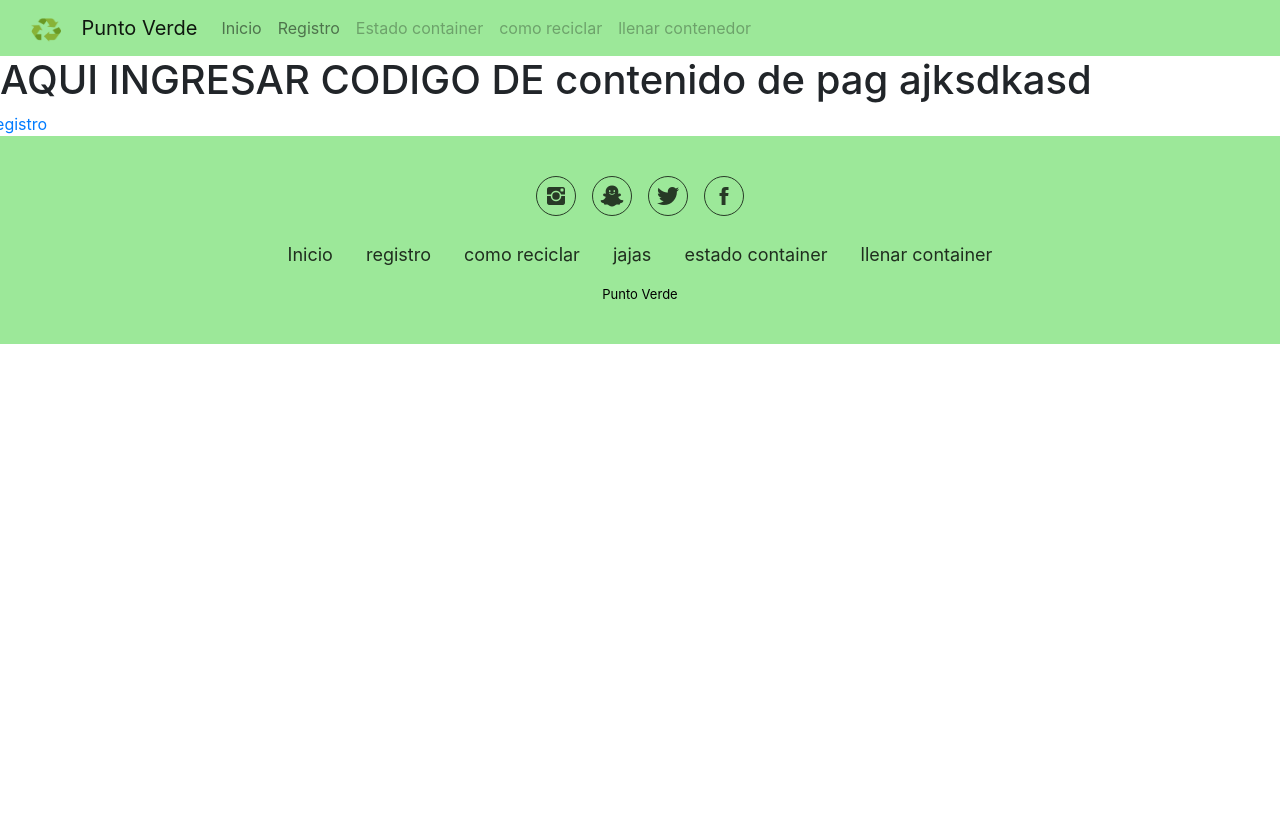
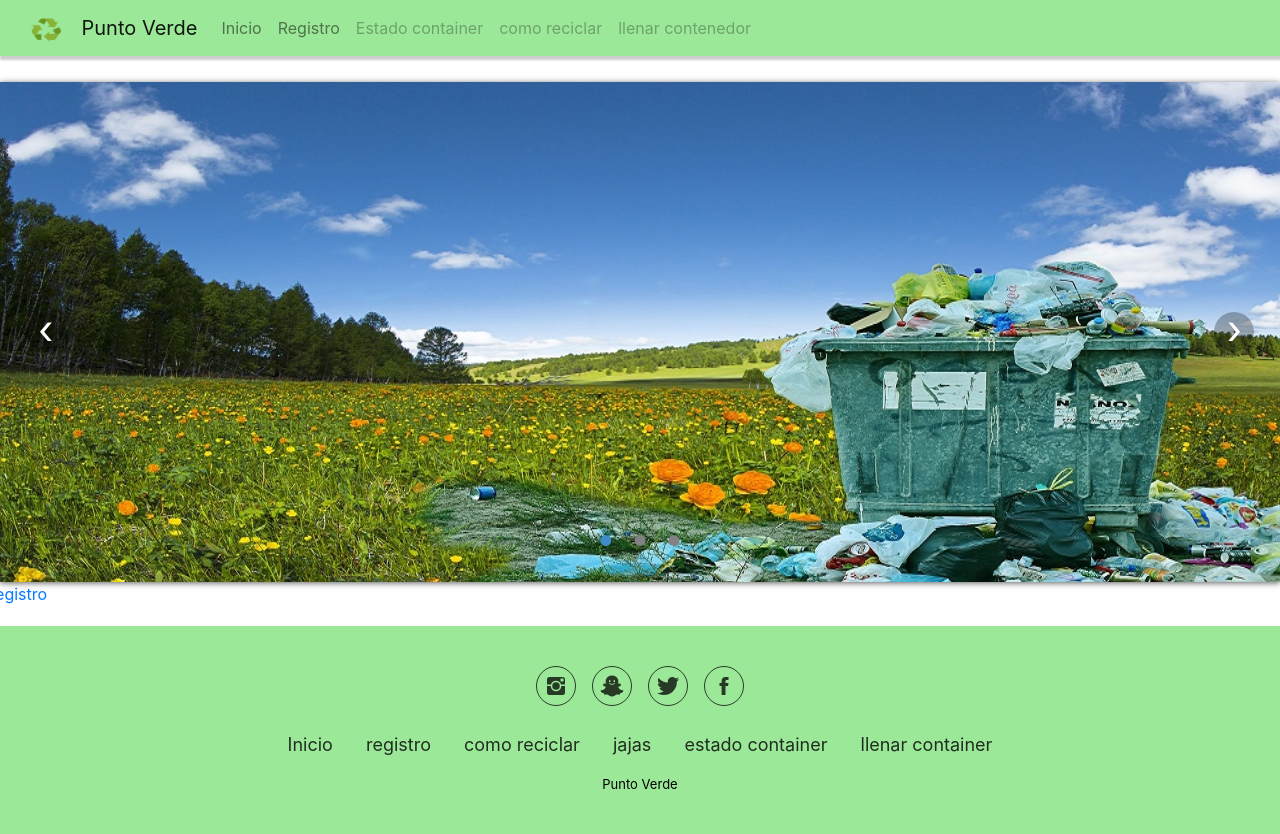
Before and after one commit to Ribot1/PuntoVerde, a Django app: page / in a window 1280 px wide. Before the commit the page ends 344 px from the top, so only its background shows below. Run offline with Django 4.2, Linux system fonts and the light colour scheme; some libraries are stand-ins or nearby versions.

Commit message:
registro y carrusel csss

```diff
--- a/punto_verde/aapp/static/app/css/estilo.css
+++ b/punto_verde/aapp/static/app/css/estilo.css
@@ -1,13 +1,171 @@
+
+/* ------------------------HOME----------------------------- */
+
+.slide {
+  position: relative;
+  box-shadow: 0px 1px 6px rgba(0, 0, 0, 0.64);
+  margin-top: 26px;
+}
+
+.slide-inner {
+  position: relative;
+  overflow: hidden;
+  width: 100%;
+  height: 500px;
+}
+
+.slide-open:checked + .slide-item {
+  position: static;
+  opacity: 100;
+}
+
+.slide-item {
+  position: absolute;
+  opacity: 0;
+  -webkit-transition: opacity 0.6s ease-out;
+  transition: opacity 0.6s ease-out;
+
+}
+
+.slide-item img {
+  display: auto;
+  height: auto;
+  max-width: 100%;
+  height: 65vh;
+  min-height: 400px;
+
+}
+
+.slide-control {
+  background: rgba(0, 0, 0, 0.28);
+  border-radius: 50%;
+  color: #fff;
+  cursor: pointer;
+  display: none;
+  font-size: 40px;
+  height: 40px;
+  line-height: 35px;
+  position: absolute;
+  top: 50%;
+  -webkit-transform: translate(0, -50%);
+  cursor: pointer;
+  -ms-transform: translate(0, -50%);
+  transform: translate(0, -50%);
+  text-align: center;
+  width: 40px;
+  z-index: 10;
+}
+
+.slide-control.prev {
+  left: 2%;
+}
+
+.slide-control.next {
+  right: 2%;
+}
+
+.slide-control:hover {
+  background: rgba(0, 0, 0, 0.8);
+  color: #aaaaaa;
+}
+
+#slide-1:checked ~ .control-1,
+#slide-2:checked ~ .control-2,
+#slide-3:checked ~ .control-3 {
+  display: block;
+}
+
+.slide-indicador {
+  list-style: none;
+  margin: 0;
+  padding: 0;
+  position: absolute;
+  bottom: 2%;
+  left: 0;
+  right: 0;
+  text-align: center;
+  z-index: 10;
+}
+
+.slide-indicador li {
+  display: inline-block;
+  margin: 0 5px;
+}
+
+.slide-circulo {
+  color: #828282;
+  cursor: pointer;
+  display: block;
+  font-size: 35px;
+}
+
+.slide-circulo:hover {
+  color: #aaaaaa;
+}
+
+#slide-1:checked ~ .control-1 ~ .slide-indicador
+   li:nth-child(1) .slide-circulo,
+#slide-2:checked ~ .control-2 ~ .slide-indicador
+    li:nth-child(2) .slide-circulo,
+#slide-3:checked ~ .control-3 ~ .slide-indicador
+    li:nth-child(3) .slide-circulo {
+  color: #428bca;
+}
+
+#titulo {
+  width: 100%;
+  position: absolute;
+  padding: 0px;
+  margin: 0px auto;
+  text-align: center;
+  font-size: 27px;
+  color: rgba(255, 255, 255, 1);
+  font-family: 'Open Sans', sans-serif;
+  z-index: 9999;
+  text-shadow: 0px 1px 2px rgba(0, 0, 0, 0.33),
+       -1px 0px 2px rgba(255, 255, 255, 0);
+}
 
 
 
 
 
+
+
+
+
+
+
+/* ----------------------------------------------------- */
+
+
+
+/* -------------------- NAV DIV ------------------------ */
+
+.navess{
+  box-shadow: 2px 2px 2px 2px rgba(0, 0, 0, 0.199);
+  margin-bottom: 20px;
+}
+
+
+/* ----------------------------------------------------- */
+
+
+
 /* ---------------  REGISTRO  ------------------------- */
 
+.formulario{
+  width: 60%;
+  margin-left: 22.5%;
+  margin-top: 55px;
+  margin-bottom: 55px;
+  border: 1px solid rgb(141, 255, 141);
+  padding: 15px;
+  box-shadow: 2px 2px 2px 4px rgba(0, 0, 0, 0.2);
+}
 
 .formu h2{
-    margin-left: 50%;
+    margin-left: 43%;
     padding-top: 30px;
     padding-bottom: 10px;
 }
@@ -17,7 +175,7 @@
 }
 
 .botones{
-    margin-left: 50%;
+    margin-left: 45%;
     margin-bottom: 20px;
     height: 60px;
     width: 90px;
@@ -41,6 +199,7 @@
 /*-------------------------- footer ---------------------------*/
 
 .footer-basic {
+  margin-top: 20px;
     padding:40px 0;
     background-color: rgba(93, 218, 89, 0.61);
     color:black;
--- a/punto_verde/aapp/templates/app/base.html
+++ b/punto_verde/aapp/templates/app/base.html
@@ -17,7 +17,7 @@
 <body>
 
 
-
+<div class="navess">
     <nav class="navbar navbar-expand-sm bg-color navbar-light" style="background-color: rgba(93, 218, 89, 0.61);">
         <div class="container-fluid">
           <ul class="navbar-nav">
@@ -45,7 +45,7 @@
           </ul>
         </div>
       </nav>
-
+  </div>
 
 
 
--- a/punto_verde/aapp/templates/app/home.html
+++ b/punto_verde/aapp/templates/app/home.html
@@ -2,8 +2,48 @@
 
 {% block contenido %}
 
+{% load static %}
+<div class="slide">
+  <div class="slide-inner">
+    <input class="slide-open" type="radio" id="slide-1"
+          name="slide" aria-hidden="true" hidden="" checked="checked">
+    <div class="slide-item">
+      <img class="img-responsive center-block" src="{% static 'app/img/carrusel1.jpg' %}" alt=""  width="auto"  height="auto">
+    </div>
+    <input class="slide-open" type="radio" id="slide-2"
+          name="slide" aria-hidden="true" hidden="" >
+    <div class="slide-item">
+      <img class="img-responsive center-block" src="{% static 'app/img/carrusel2.jpg' %}" alt=""  >
+    </div>
+    <input class="slide-open" type="radio" id="slide-3"
+          name="slide" aria-hidden="true" hidden="">
+    <div class="slide-item">
+      <img class="img-responsive center-block" src="{% static 'app/img/carrusel3.jpg' %}" alt=""  width="auto" height="30%">
+    </div>
+    <label for="slide-3" class="slide-control prev control-1">‹</label>
+    <label for="slide-2" class="slide-control next control-1">›</label>
+    <label for="slide-1" class="slide-control prev control-2">‹</label>
+    <label for="slide-3" class="slide-control next control-2">›</label>
+    <label for="slide-2" class="slide-control prev control-3">‹</label>
+    <label for="slide-1" class="slide-control next control-3">›</label>
+    <ol class="slide-indicador">
+      <li>
+        <label for="slide-1" class="slide-circulo">•</label>
+      </li>
+      <li>
+        <label for="slide-2" class="slide-circulo">•</label>
+      </li>
+      <li>
+        <label for="slide-3" class="slide-circulo">•</label>
+      </li>
+    </ol>
+  </div>
+</div>
 
-<h1> AQUI INGRESAR CODIGO DE contenido de pag ajksdkasd</h1>
+
+
+
+<!-- ------------------------------------------------------- -->
 
 <div class="continer">
   <div class="row">
--- a/punto_verde/aapp/templates/app/llenado.html
+++ b/punto_verde/aapp/templates/app/llenado.html
@@ -8,6 +8,8 @@
 
 
 
-<h1> LLENADO DE CONTENEDOR</h1>
+<h1> LLENADO DE CONTENEDOr</h1>
+
+<!-- el wm que trabaja y llena contenedor -->
 
 {% endblock %}
```
Also changed, not shown: punto_verde/aapp/templates/app/registro.html (+4 -4 lines), punto_verde/aapp/static/app/img/carrusel.jpg (added), punto_verde/aapp/static/app/img/carrusel1.jpg (added), punto_verde/aapp/static/app/img/carrusel2.jpg (added), punto_verde/aapp/static/app/img/carrusel3.jpg (added).
